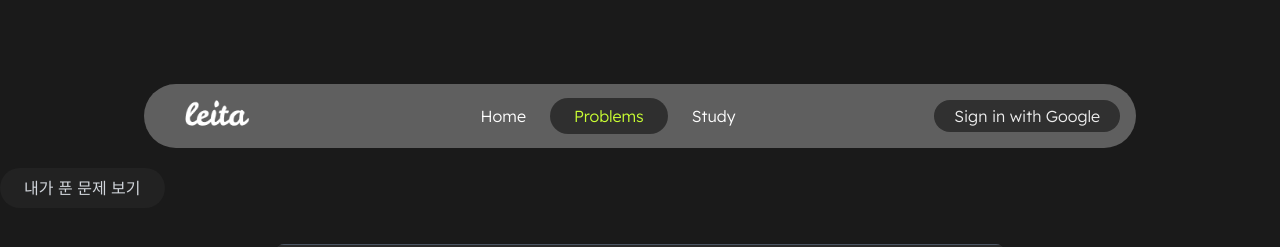
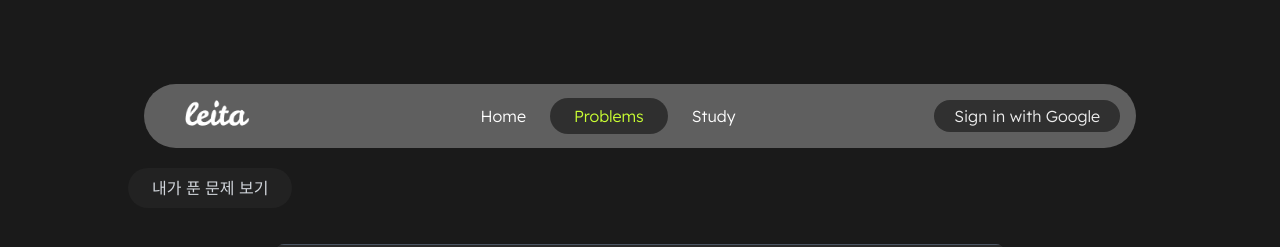
Before and after one commit to Hantorism/leita-client, a React (Create React App) app: page /problems in a window 1280 px wide. Shown: the top 247 px of the page. Built offline with nearby package versions, Linux system fonts and the light colour scheme; no server answers; a web font is replaced by a local one.

Commit message:
style :버튼 마진 추가

```diff
--- a/src/components/common/JudgeButton.tsx
+++ b/src/components/common/JudgeButton.tsx
@@ -6,7 +6,7 @@ export default function JudgeButton() {
     return (
         <button
             onClick={() => navigate("/judge")}
-            className=" bg-[#2A2A2A] bg-opacity-50 text-gray-300 hover:text-[#CAFF33] px-6 py-2 rounded-full"
+            className=" bg-[#2A2A2A] bg-opacity-50 text-gray-300 hover:text-[#CAFF33] px-6 py-2 rounded-full font-lexend"
         >
             내가 푼 문제 보기
         </button>
--- a/src/components/pages/Problems.jsx
+++ b/src/components/pages/Problems.jsx
@@ -46,7 +46,9 @@ const Problems = () => {
             <header className="pl-[10%] pr-[10%] w-full text-left">
                 <Header />
             </header>
+            <div  className="pl-[10%] pr-[10%]">
             <JudgeButton></JudgeButton>
+            </div>
 
             <div className="flex-grow max-w-3xl mx-auto w-full pt-9  md:text-sm pl-5 pr-5">
                 <div className="bg-[#2A2A2A] bg-opacity-90 text-white rounded-lg shadow-md overflow-hidden">
```
